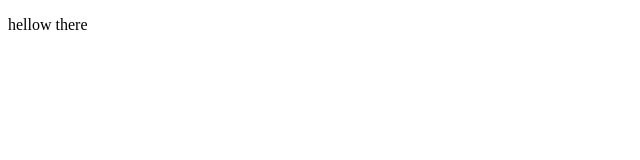
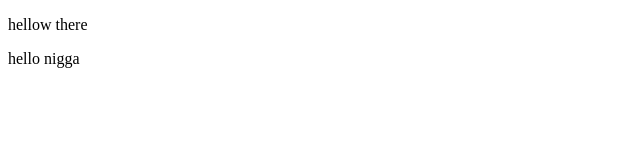
Before and after one commit to Oxy-XRPL2/Library, a plain HTML site: page user/main/html/index.html in a window 1280 px wide. Shown: the full height of the page, 0-640 px from the left. Drawn offline with Linux system fonts and the light colour scheme.

Commit message:
test user 2 phase 1

```diff
--- a/user/main/html/index.html
+++ b/user/main/html/index.html
@@ -7,5 +7,6 @@
 </head>
 <body>
     <p>hellow there</p>
+    <p>hello nigga</p>
 </body>
 </html>
```
